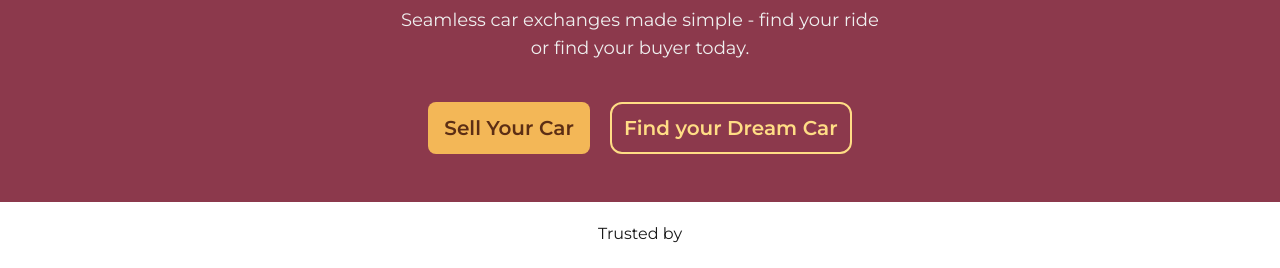
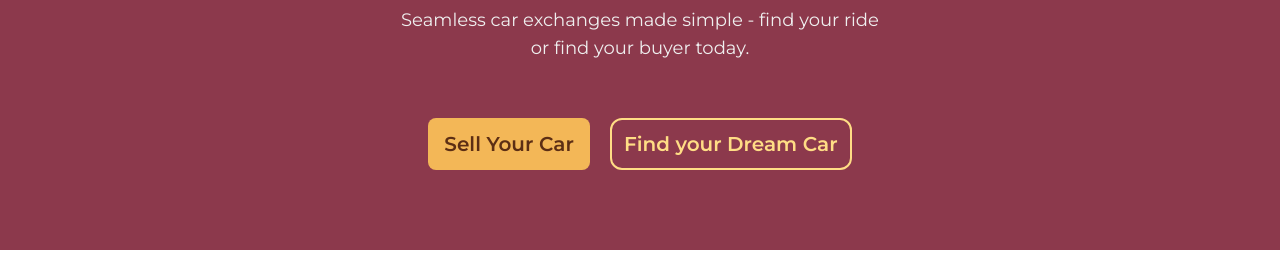
Before and after one commit to Touchstack/BargainMoto-New, a React (Vite) app: page / in a window 1280 px wide. Shown: the part 199-467 px from the top of the page. Built offline with nearby package versions, Linux system fonts and the light colour scheme; no server answers.

Commit message:
Updates to Homepage Hero

```diff
--- a/src/components/Hero/HomePageHero.jsx
+++ b/src/components/Hero/HomePageHero.jsx
@@ -1,3 +1,5 @@
+import PrimaryButton from "../Buttons/PrimaryButton";
+import OutlinedButton from "../Buttons/OutlinedButton";
 const HomePageHero = () => {
   return (
     <div className="bg-[#8C394C] py-8 px-11 text-center">
@@ -11,6 +13,16 @@ const HomePageHero = () => {
         Seamless car exchanges made simple - find your ride or find your buyer
         today.
       </p>
+      <div className="mx-auto px-8 lg:flex-row md:flex-row sm:flex-col flex-col justify-center items-center text-center py-12">
+        <PrimaryButton
+          buttonText={"Sell Your Car"}
+          className={"lg:mb-0 md:mb-0 sm:mb-0 mb-4"}
+        />
+        <OutlinedButton
+          buttonText={"Find your Dream Car"}
+          className={"lg:ml-5 md:ml-5 sm:ml-0 ml-4"}
+        />
+      </div>
     </div>
   );
 };
--- a/src/components/Home/HowItWorks.jsx
+++ b/src/components/Home/HowItWorks.jsx
@@ -109,7 +109,7 @@ export const HowItWorks = () => {
         className="grid lg:grid-cols-2 md:grid-cols-2 sm:grid-cols-1 grid-cols-1 gap-8 lg:py-8 py-4"
         id="services"
       >
-        <div className="py-12 px-8 lg:pt-24">
+        <div className="py-12 lg:pl-24 md:pl-16 sm:pl-12 pl-12 lg:pt-2">
           <h3 className="font-Bold lg:text-4xl md:text-3xl sm:text-3xl text-3xl py-4">
             How it works
           </h3>
--- a/src/pages/HomePage/HomePage.jsx
+++ b/src/pages/HomePage/HomePage.jsx
@@ -38,16 +38,7 @@ function HomePage() {
     <div>
       <Navbar />
       <HomePageHero />
-      <div className="bg-[#8C394C] mx-auto px-8 lg:flex-row md:flex-row sm:flex-col flex-col justify-center items-center text-center pb-12">
-        <PrimaryButton
-          buttonText={"Sell Your Car"}
-          className={"lg:mb-0 md:mb-0 sm:mb-0 mb-4"}
-        />
-        <OutlinedButton
-          buttonText={"Find your Dream Car"}
-          className={"lg:ml-5 md:ml-5 sm:ml-0 ml-4"}
-        />
-      </div>
+
       <HomeTrustedBy />
       <WhatSetBargainMotoApart />
       <HowItWorks />
```
